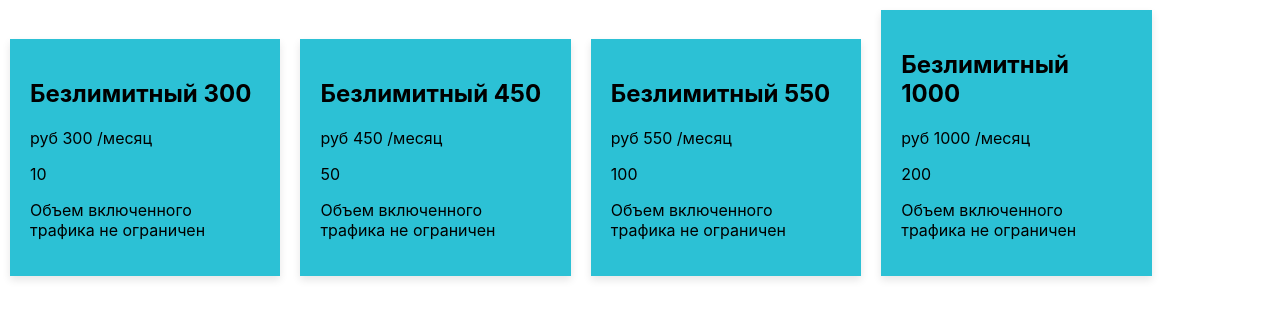
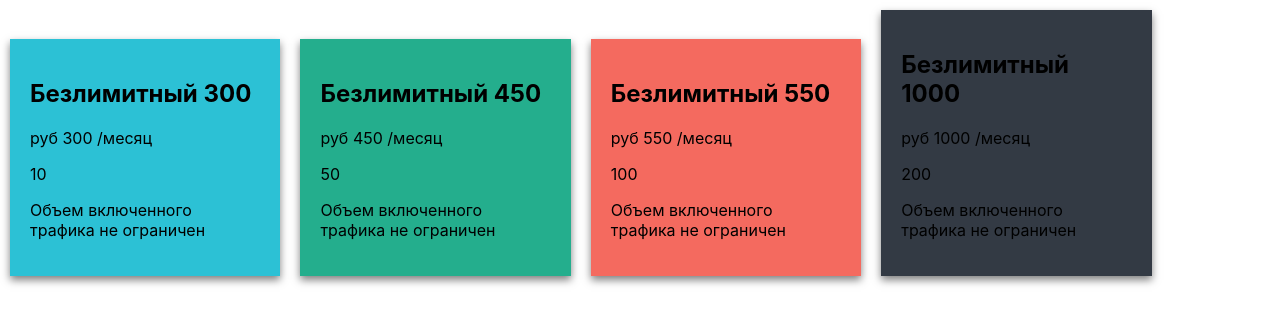
Before and after one commit to catborn/cards, a React (Create React App) app: page / in a window 1280 px wide. Shown: the top 324 px of the page. Built offline with nearby package versions, Linux system fonts and the light colour scheme.

Commit message:
add color from data.js

```diff
--- a/src/App.js
+++ b/src/App.js
@@ -8,7 +8,12 @@ function App() {
     <React.Fragment className="App">
       {data.map((data) => {
         return (
-          <Card title={data.title} price={data.price} speed={data.speed} />
+          <Card
+            title={data.title}
+            price={data.price}
+            speed={data.speed}
+            color={data.color}
+          />
         );
       })}
     </React.Fragment>
--- a/src/components/Card.jsx
+++ b/src/components/Card.jsx
@@ -1,8 +1,9 @@
 import styles from "./Сard.module.css";
+import data from "./data";
 
 function Card(props) {
   return (
-    <div className={`${styles.card}`}>
+    <div className={styles.card} style={{ backgroundColor: props.color }}>
       <h2>{props.title}</h2>
       <p>руб {props.price} /месяц</p>
       <p>{props.speed}</p>
--- a/src/components/data.js
+++ b/src/components/data.js
@@ -4,24 +4,28 @@ const data = [
     title: "Безлимитный 300",
     price: 300,
     speed: 10,
+    color: "#2cc1d5",
   },
   {
     id: 2,
     title: "Безлимитный 450",
     price: 450,
     speed: 50,
+    color: "#24ae8d",
   },
   {
     id: 3,
     title: "Безлимитный 550",
     price: 550,
     speed: 100,
+    color: "#f46a5f",
   },
   {
     id: 4,
     title: "Безлимитный 1000",
     price: 1000,
     speed: 200,
+    color: "#333a44",
   },
 ];
 
--- a/src/components/Сard.module.css
+++ b/src/components/Сard.module.css
@@ -6,11 +6,9 @@
   width: 18%;
   padding: 20px;
   margin: 10px;
-  background-color: var(--first-color);
-  box-shadow: 0 4px 8px rgba(0, 0, 0, 0.1);
+  box-shadow: 0 4px 8px rgba(0, 0, 0, 0.5);
 }
 
 .card:hover {
-  background-color: var(--second-color);
   transform: scale(1.1);
 }
```
